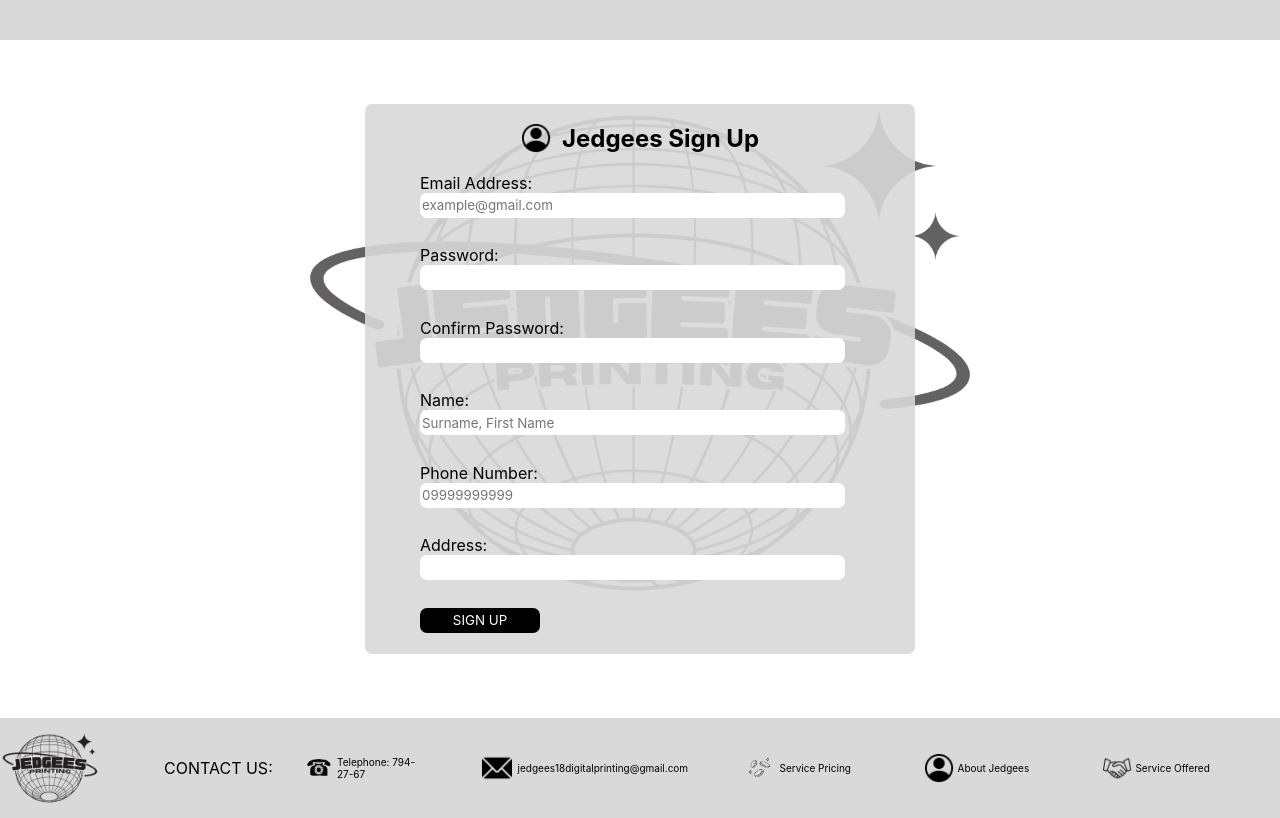
After one commit to MadBunBun/Jedgeesmain, a PHP site: page /Signup.php in a window 1280 px wide. The commit adds this page. Run offline with PHP 8.4, Linux system fonts and the light colour scheme.

Commit message:
Organized Files and Paths

```diff
--- a/Cart.html
+++ b/Cart.html
@@ -1,7 +1,7 @@
 <!DOCTYPE html>
 <html>
         <head>
-            <link rel="stylesheet" href="../jedgeesmain/Cart.css" type="text/css">
+            <link rel="stylesheet" href="stylesheets/Cart.css" type="text/css">
             <title>Jedgees</title>
         </head>
         <body>
--- a/Customizepage-index.html
+++ b/Customizepage-index.html
@@ -1,7 +1,7 @@
 <!DOCTYPE html>
 <html>
         <head>
-            <link rel="stylesheet" href="homepage.css" type="text/css">
+            <link rel="stylesheet" href="stylesheets/homepage.css" type="text/css">
             <title>Jedgees</title>
         </head>
         <body>
--- a/Products-index.html
+++ b/Products-index.html
@@ -1,7 +1,7 @@
 <!DOCTYPE html>
 <html>
     <head>
-        <link rel="stylesheet" href="Products.css" type="text/css">
+        <link rel="stylesheet" href="stylesheets/Products.css" type="text/css">
         <title>Jedgees</title>
     </head>
     <body>
--- /dev/null
+++ b/Signup.php
@@ -0,0 +1,97 @@
+<?php
+    require('./backend/database.php');
+
+    session_start();
+
+    // if ($_SESSION['session'] == 'invalid' || empty($_SESSION['session'])){
+    //     $_SESSION['session'] = 'invalid';
+    // }
+
+
+    if (!isset($_SESSION['session'])) {
+        $_SESSION['session'] = 'invalid';
+    }
+
+    if ($_SESSION['session'] == 'valid'){
+        echo "<script>window.location.href = '/jedgeesmain/Homepage-Index.php';</script>";
+    }
+
+?>
+<!DOCTYPE html>
+<html>
+    <head>
+        <link rel="stylesheet" href="stylesheets/signup.css" type="text/css">
+        <title>Jedgees</title>
+    </head>
+    <body>
+        <div class="uppergrey"></div>
+        <div class="signupwrapper">
+            <div class="signupcontainer">
+                <div class="title">
+                    <img src="Signup assets/human.png" alt="Human Icon">
+                    <h2>Jedgees Sign Up</h2>
+                </div>
+                <form  action="backend/Signup-index.php" method="POST">
+                    <div>
+                        <label for="email">Email Address:</label><br>
+                        <input type="text" id="email" name="email" placeholder="example@gmail.com"required>
+                    </div>
+                    <div>
+                        <label for="password">Password:</label><br>
+                        <input type="password" id="password" name="password" required>
+                    </div>
+                    <div>
+                        <label for="confirmPassword">Confirm Password:</label><br>
+                        <input type="password" id="confirmPassword" name="confirmPassword" required>
+                    </div>
+                    <div>
+                        <label for="name">Name:</label><br>
+                        <input type="text" id="name" name="name" placeholder="Surname, First Name" required>
+                    </div>
+                    <div>
+                        <label for="phoneNumber">Phone Number:</label><br>
+                        <input type="tel" id="phoneNumber" name="phoneNumber" placeholder="09999999999" required>
+                    </div>
+                    <div>
+                        <label for="address">Address:</label><br>
+                        <input type="text" id="address" name="address" required>
+                    </div>
+                    <button type="submit" class="Signup">SIGN UP</button>
+                </form>
+            </div>
+        </div>
+
+        <div class="background">
+            <img src="Signup assets/LOGO.png" id="logo" alt="Logo">
+        </div>
+
+        <footer>
+            <div class="footer-container">
+                <img id="logo-footer" src="Homepage assets/LOGO.png" alt="Logo">
+                <p class="contact">CONTACT US: </p>
+                <div class="phone">
+                    <img src="Homepage assets/phone.png" id="phone" alt="Phone Icon">
+                    <p>Telephone: 794-27-67</p>
+                </div>
+                <div class="message">
+                    <img src="Homepage assets/message.png" id="message" alt="Message Icon">
+                    <p>jedgees18digitalprinting@gmail.com</p>
+                </div>
+                <div class="coins">
+                    <img src="Homepage assets/coins.png" id="coins" alt="Coins Icon">
+                    <p>Service Pricing</p>
+                </div>
+                <div class="human">
+                    <img src="Homepage assets/human.png" id="human" alt="Human Icon">
+                    <p>About Jedgees</p>
+                </div>
+                <div class="handshake">
+                    <img src="Homepage assets/handshake.png" id="handshake" alt="Handshake Icon">
+                    <p>Service Offered</p>
+                </div>
+            </div>
+        </footer>
+
+
+    </body>
+</html>
--- a/Signup-index.php
+++ b/backend/Signup-index.php
@@ -1,6 +1,6 @@
 <?php
-require('./backend/session.php');
-require('./backend/database.php');
+require('./session.php');
+require('./database.php');
 $email = $_POST['email'];
 $password = $_POST['password'];
 $name = $_POST['name'];
```
Also changed, not shown: Homepage-Index-offline.php (+5 -5 lines), Homepage-Index.php (+7 -7 lines), stylesheets/Cart.css (renamed from Cart.css), stylesheets/Products.css (renamed from Products.css), stylesheets/homepage.css (renamed from homepage.css), stylesheets/signup.css (renamed from signup.css), unneccessaryfiles/Homepage-Index-offline.html (renamed from Homepage-Index-offline.html), unneccessaryfiles/Homepage-Index.html (renamed from Homepage-Index.html), unneccessaryfiles/Signup-index.html (renamed from Signup-index.html).
